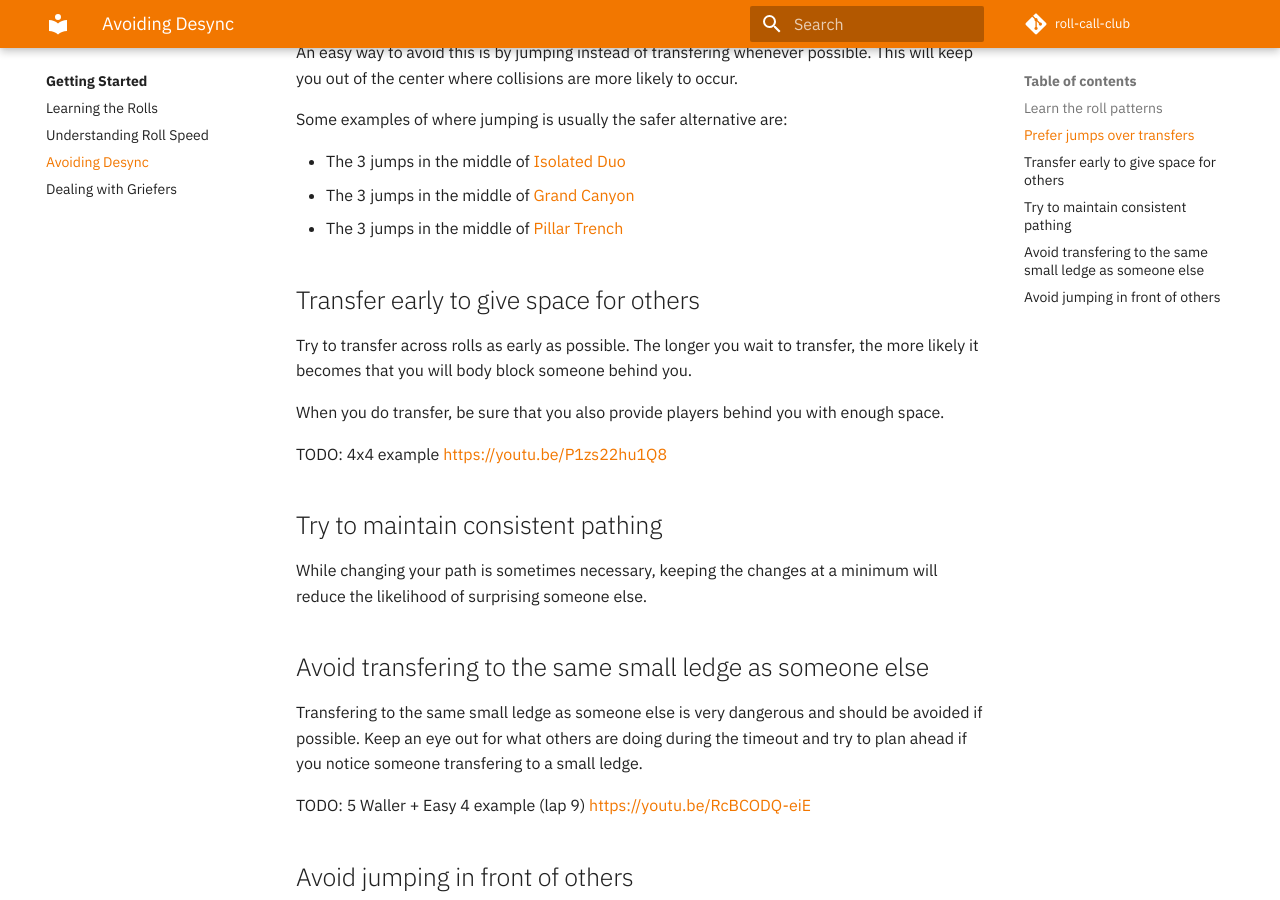
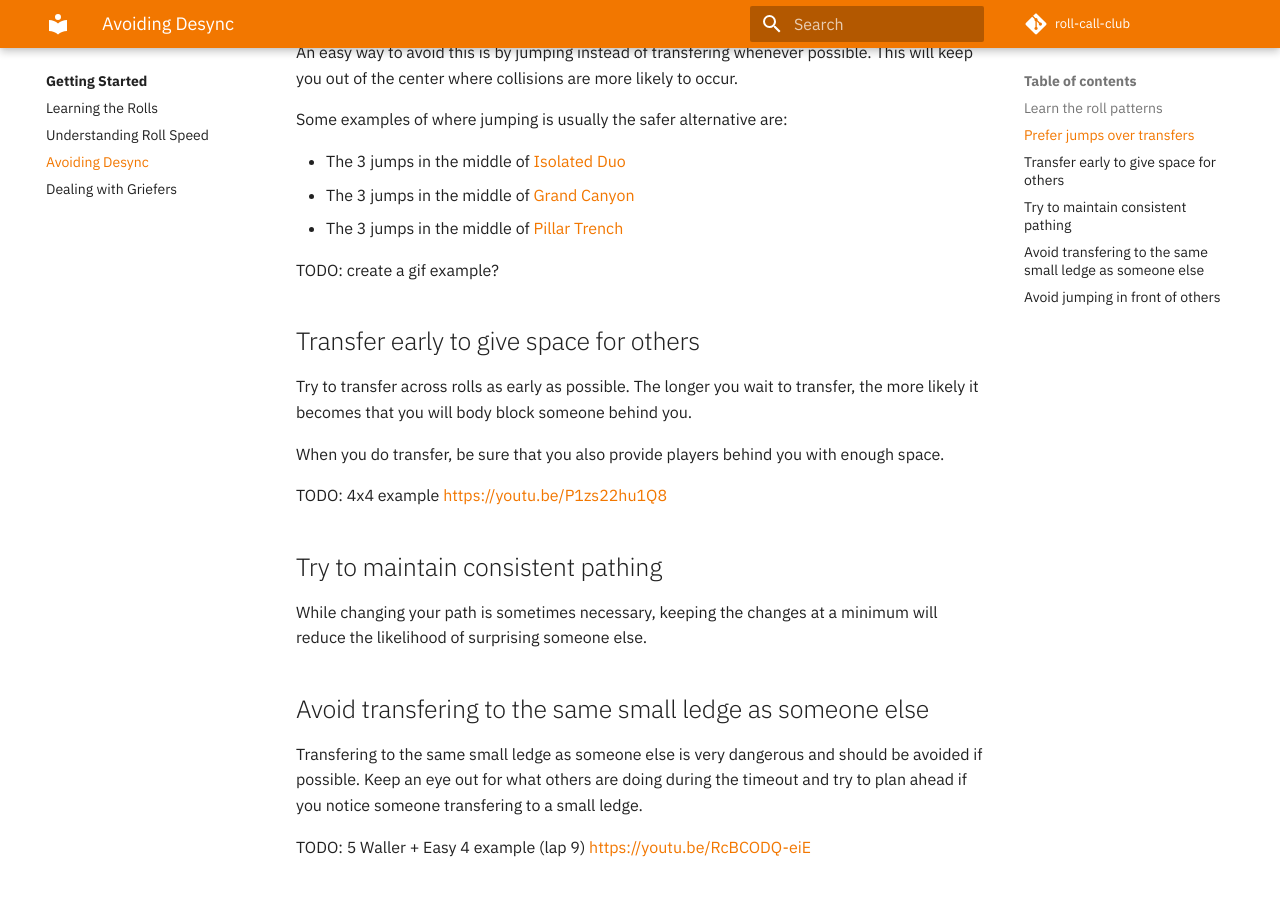
Before and after one commit to alexjlockwood/roll-off-club, an MkDocs documentation site: the page built from docs/getting-started/avoiding-desync.md, in a window 1280 px wide and 900 px high, scrolled down 555 px. Built offline with MkDocs 1.6.1 and Material for MkDocs 9.7.7, drawn with Linux system fonts in a browser that asks for light colours; comment, search, counter and statistics services are not loaded.

Commit message:
add todo

```diff
--- a/docs/getting-started/avoiding-desync.md
+++ b/docs/getting-started/avoiding-desync.md
@@ -20,6 +20,8 @@ Some examples of where jumping is usually the safer alternative are:
 * The 3 jumps in the middle of [Grand Canyon](../rolls/grand-canyon.md)
 * The 3 jumps in the middle of [Pillar Trench](../rolls/pillar-trench.md)
 
+TODO: create a gif example?
+
 ## Transfer early to give space for others
 
 Try to transfer across rolls as early as possible. The longer you wait to transfer, the more likely it becomes that you will body block someone behind you.
```
